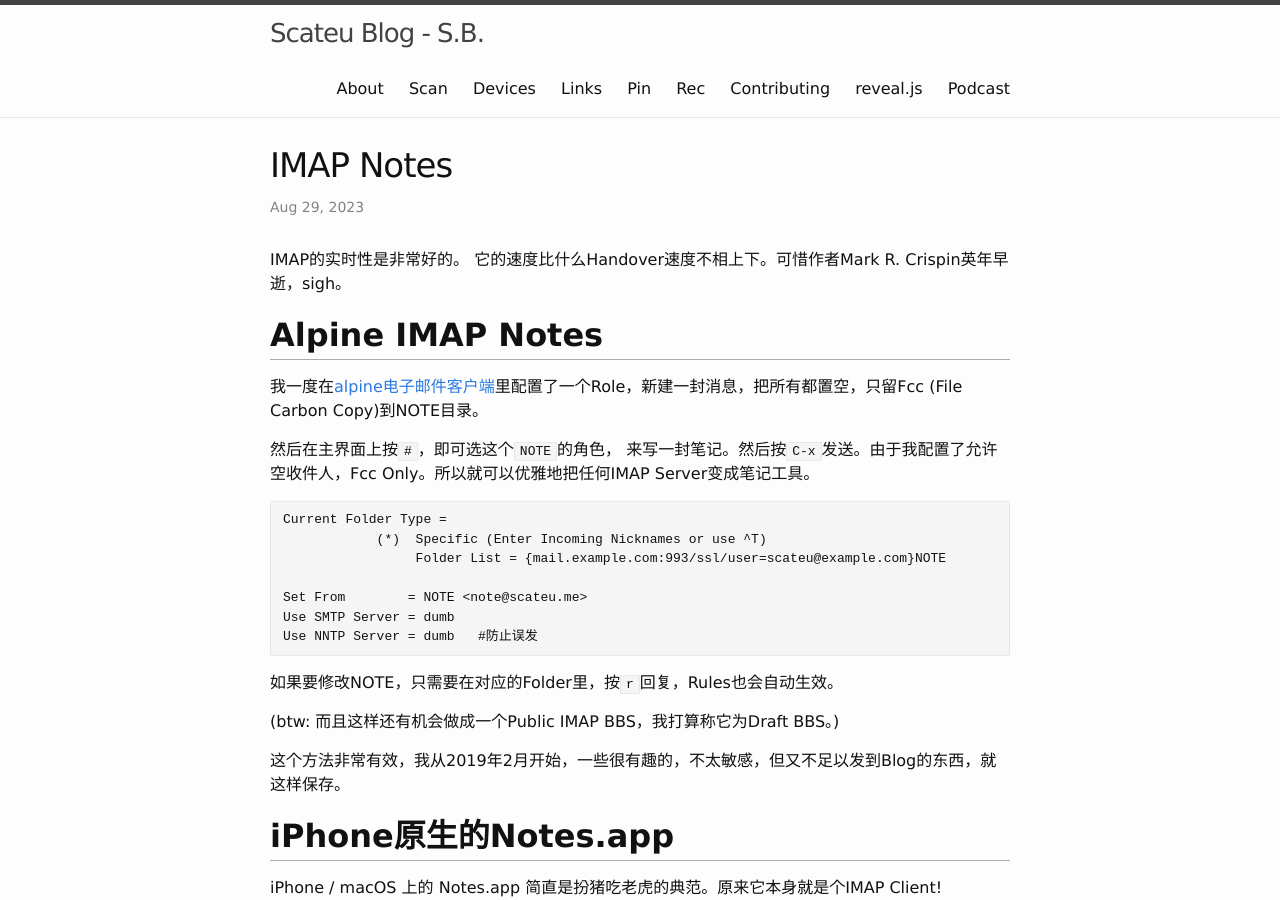
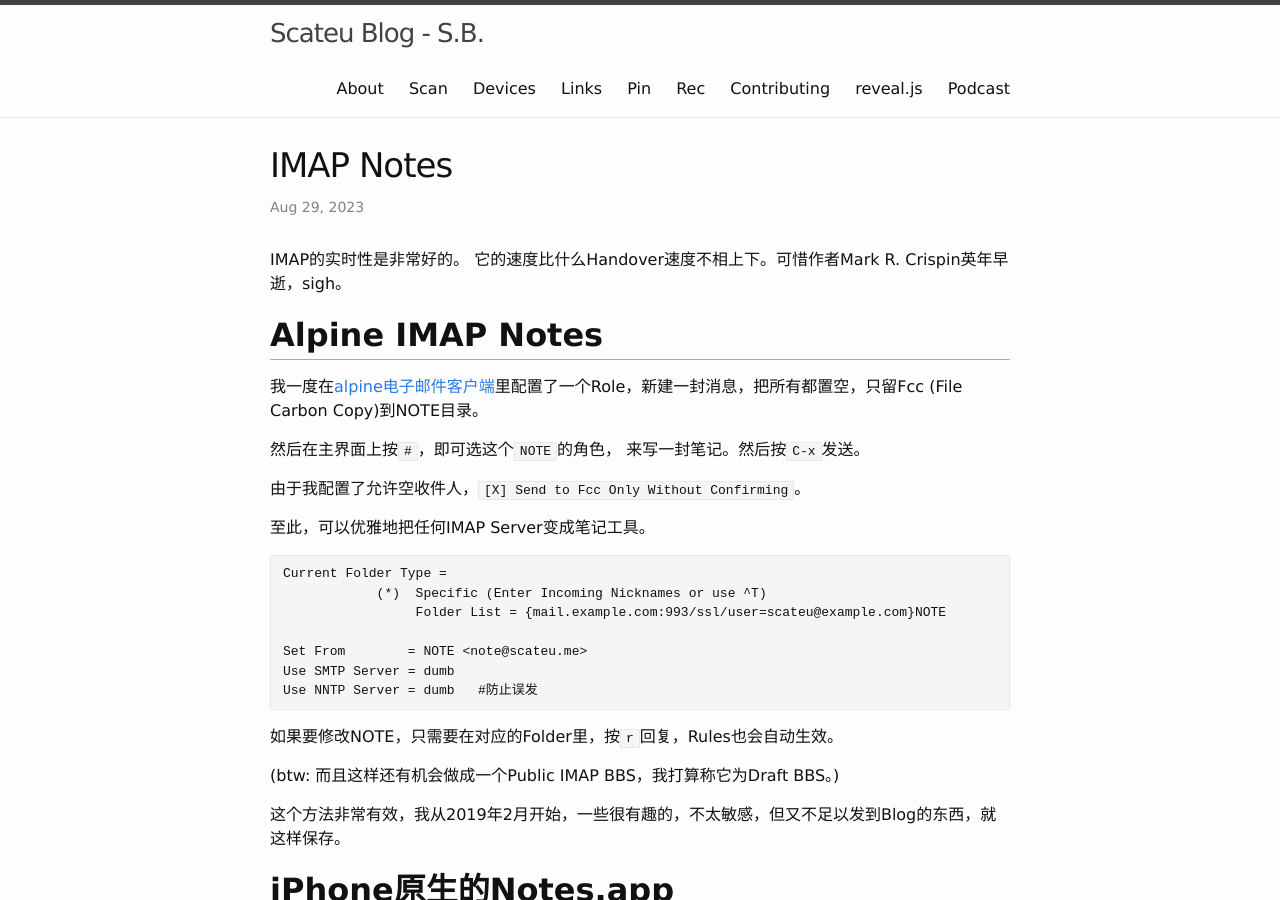
Before and after one commit to scateu/scateu.github.io, a Jekyll site: the page built from _posts/2023-08-29-imap-notes.md, in a window 1280 px wide and 900 px high. Built offline with Jekyll 4.4.1, drawn with Linux system fonts in a browser that asks for light colours; nearby versions of some CDN libraries; comment, search, counter and statistics services are not loaded.

Commit message:
Tue Aug 29 22:38:43 CST 2023

````diff
--- a/_posts/2023-08-29-imap-notes.md
+++ b/_posts/2023-08-29-imap-notes.md
@@ -10,7 +10,11 @@ IMAP的实时性是非常好的。 它的速度比什么Handover速度不相上
 
 我一度在[alpine电子邮件客户端](http://scateu.me/2015/08/23/alpine.html)里配置了一个Role，新建一封消息，把所有都置空，只留Fcc (File Carbon Copy)到NOTE目录。
 
-然后在主界面上按`#`，即可选这个`NOTE`的角色， 来写一封笔记。然后按`C-x`发送。由于我配置了允许空收件人，Fcc Only。所以就可以优雅地把任何IMAP Server变成笔记工具。
+然后在主界面上按`#`，即可选这个`NOTE`的角色， 来写一封笔记。然后按`C-x`发送。
+
+由于我配置了允许空收件人，`[X]  Send to Fcc Only Without Confirming`。
+
+至此，可以优雅地把任何IMAP Server变成笔记工具。
 
 ```
 Current Folder Type =
````
